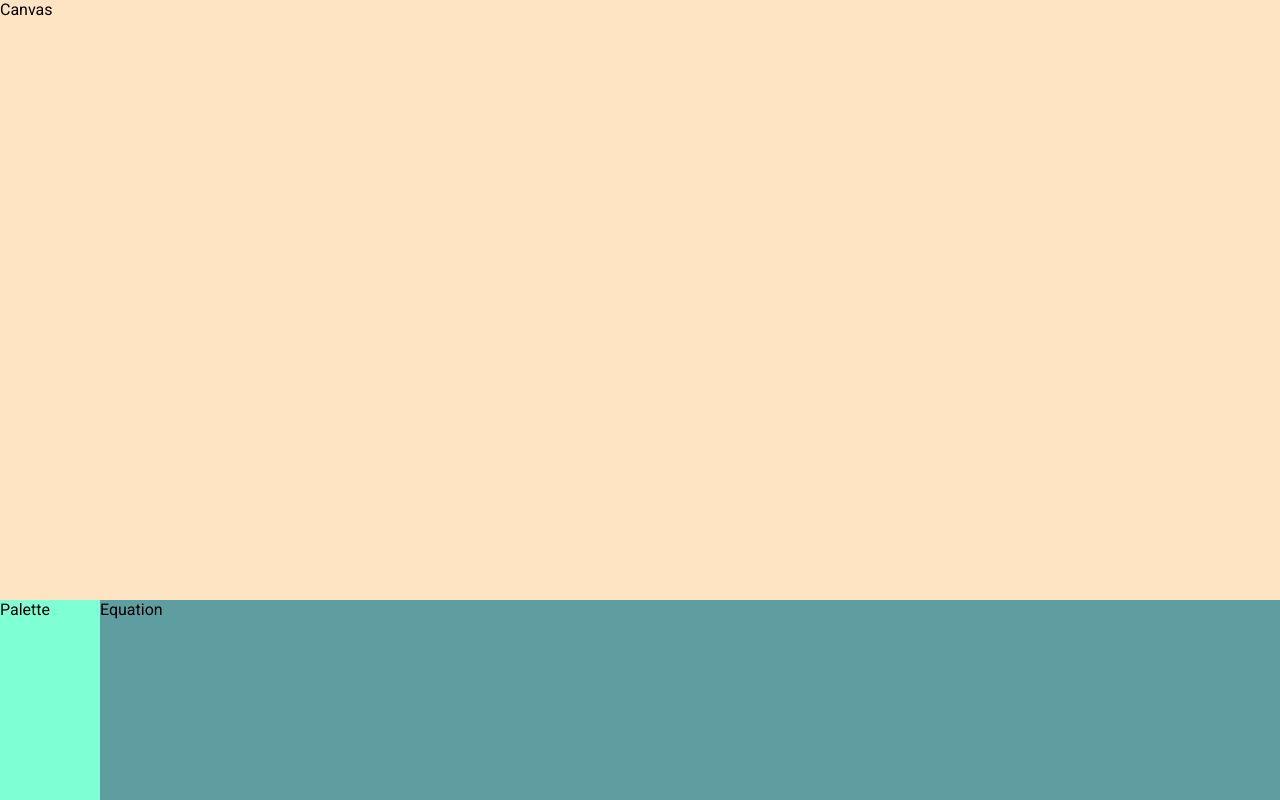
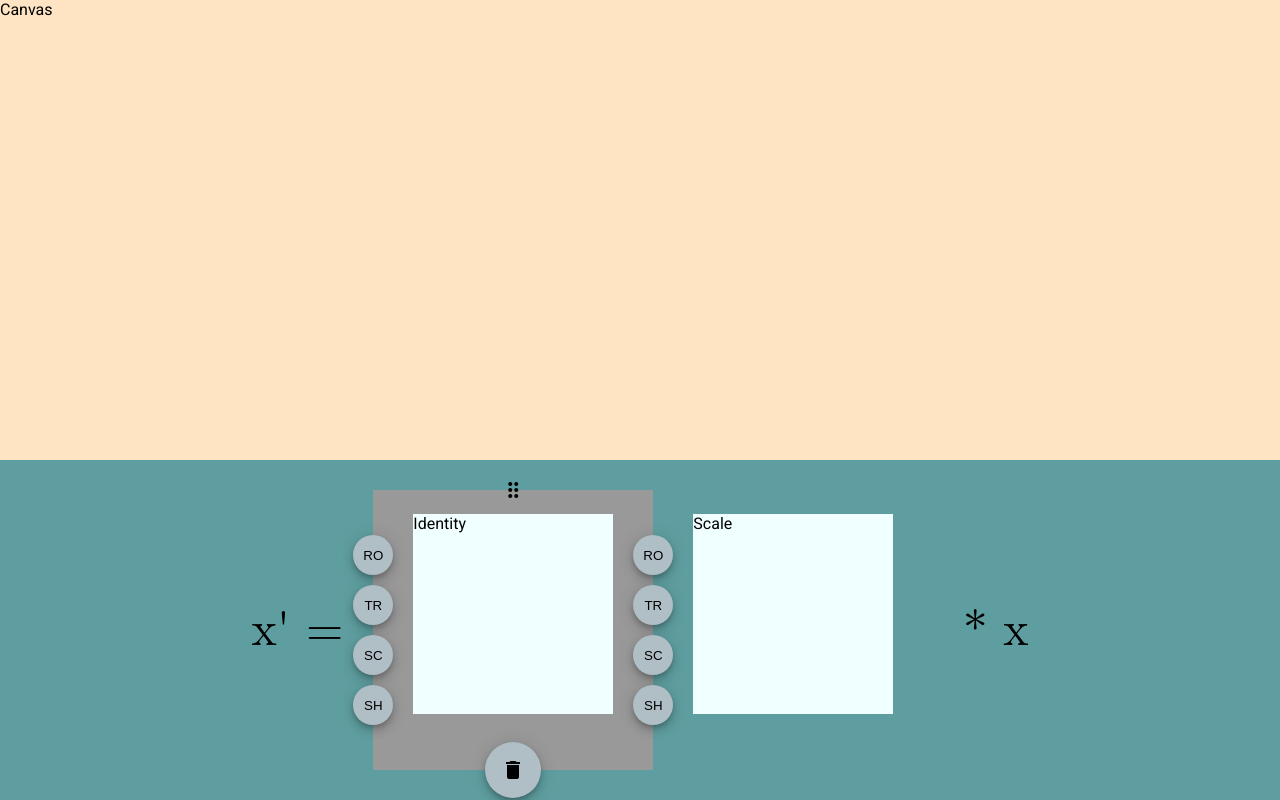
Before and after one commit to axeljaeger/htt, an Angular app: page / in a window 1280 px wide. Built offline with nearby package versions, Linux system fonts and the light colour scheme.

Commit message:
Implement list editing operations.

```diff
--- /dev/null
+++ b/src/app/add-transformations/add-transformations.component.css
@@ -0,0 +1,6 @@
+:host {
+    font-style: italic;
+    display: flex;
+    flex-direction: column;
+    gap: 10px;
+  }
--- /dev/null
+++ b/src/app/add-transformations/add-transformations.component.html
@@ -0,0 +1,12 @@
+<button mat-mini-fab aria-label="Add rotation" (click)="addTransformation.next(TransformationType.Rotation); $event.stopPropagation()">
+    RO
+  </button>
+  <button mat-mini-fab aria-label="Add translation" (click)="addTransformation.next(TransformationType.Translation); $event.stopPropagation()">
+    TR
+  </button>
+  <button mat-mini-fab aria-label="Add scaling" (click)="addTransformation.next(TransformationType.Scaling); $event.stopPropagation()">
+    SC
+  </button>
+  <button mat-mini-fab aria-label="Add shear" (click)="addTransformation.next(TransformationType.Shearing); $event.stopPropagation()">
+    SH
+</button>
--- /dev/null
+++ b/src/app/add-transformations/add-transformations.component.ts
@@ -0,0 +1,23 @@
+import { Component, EventEmitter, Output } from '@angular/core';
+import { CommonModule } from '@angular/common';
+import { MatButtonModule } from '@angular/material/button';
+
+export enum TransformationType {
+  Rotation = 'Rotation',
+  Scaling = 'Scaling',
+  Shearing = 'Shearing',
+  Translation = 'Translation'
+}
+
+
+@Component({
+  selector: 'app-add-transformations',
+  standalone: true,
+  imports: [CommonModule, MatButtonModule],
+  templateUrl: './add-transformations.component.html',
+  styleUrls: ['./add-transformations.component.css']
+})
+export class AddTransformationsComponent {
+  public TransformationType = TransformationType;
+  @Output() public addTransformation = new EventEmitter<TransformationType>();
+}
--- a/src/app/app.component.css
+++ b/src/app/app.component.css
@@ -1,12 +1,11 @@
 .container {
     height: 100vh;
     display: grid;
-    grid-template-columns: 100px 1fr;
-    grid-template-rows: 1fr 200px;
+    grid-template-rows: 1fr min-content;
     gap: 0px 0px;
     grid-template-areas:
-        "canvas canvas"
-        "palette equation"
+        "canvas"
+        "equation"
 }
 
 .canvas {
@@ -14,12 +13,132 @@
     background-color: bisque;
 }
 
-.palette {
-    grid-area: palette;
-    background-color: aquamarine;
-}
-
 .equation {
     grid-area: equation;
     background-color: cadetblue;
+    display: flex;
+    justify-content: center;
 }
+
+.equation-list {
+    align-self: center;
+    justify-content: center;
+    max-width: 100%;
+    display: flex;
+    flex-direction: row;
+    overflow: hidden;
+    padding: 30px;
+}
+
+.equation-box {
+    padding: 20px 10px;
+    border-right: solid 1px #ccc;
+    color: rgba(0, 0, 0, 0.87);
+    align-items: center;
+    justify-content: space-between;
+    box-sizing: border-box;
+    background: white;
+    font-size: 14px;
+
+
+
+    width: 300px;
+    height: 300px;
+
+}
+
+.selected {
+    background-color: #999;
+}
+
+.cdk-drag-preview {
+    cursor: move;
+    box-sizing: border-box;
+    border-radius: 4px;
+    box-shadow: 0 5px 5px -3px rgba(0, 0, 0, 0.2),
+        0 8px 10px 1px rgba(0, 0, 0, 0.14),
+        0 3px 14px 2px rgba(0, 0, 0, 0.12);
+}
+
+.cdk-drag-placeholder {
+    opacity: 0;
+}
+
+.cdk-drag-animating {
+    transition: transform 250ms cubic-bezier(0, 0, 0.2, 1);
+}
+
+.example-box:last-child {
+    border: none;
+}
+
+.example-list.cdk-drop-list-dragging .example-box:not(.cdk-drag-placeholder) {
+    transition: transform 250ms cubic-bezier(0, 0, 0.2, 1);
+}
+
+.example-custom-placeholder {
+    background: #ccc;
+    border: dotted 3px #999;
+    min-height: 60px;
+    transition: transform 250ms cubic-bezier(0, 0, 0.2, 1);
+}
+
+.matrixContainer {
+    display: grid;
+    grid-template-columns: min-content 1fr min-content;
+    grid-template-rows: min-content 1fr min-content;
+    gap: 0px 0px;
+    grid-auto-flow: row;
+    grid-template-areas:
+        "addBefore dragHandle addAfter"
+        "addBefore matrixContent addAfter"
+        "addBefore delete addAfter";
+}
+
+.addBefore {
+    grid-area: addBefore;
+    align-self: center;
+    position: relative;
+    left: -50%;
+}
+
+.addAfter {
+    grid-area: addAfter;
+    align-self: center;
+    position: relative;
+    left: 50%;
+}
+
+.dragHandle {
+    grid-area: dragHandle;
+    display: flex;
+    justify-content: center;
+    position: relative;
+    top: -50%;
+    cursor: grab;
+}
+
+.deleteArea {
+    grid-area: delete;
+    display: flex;
+    justify-content: center;
+    position: relative;
+    top: 50%;
+}
+
+.matrixContent {
+    grid-area: matrixContent;
+    width: 200px;
+    height: 200px;
+    background-color: azure;
+}
+
+
+.hidden {
+    visibility: hidden;
+}
+.math {
+    align-self: center;
+    font-size: xxx-large;
+    font-family: math;
+}
--- a/src/app/app.component.html
+++ b/src/app/app.component.html
@@ -3,10 +3,26 @@
     Canvas
   </div>
 
-<div class="palette">
-Palette
+  <div class="equation">
+    <span class="math">x' =</span>
+    <div cdkDropList #doneList="cdkDropList" [cdkDropListData]="transformations" class="equation-list"
+      cdkDropListOrientation="horizontal" cdkDropListLockAxis="x" (cdkDropListDropped)="drop($event)">
+
+      <div class="matrixContainer" *ngFor="let item of transformations, let i = index" cdkDrag
+        [class.selected]="selectedIndex === i" (click)="select(i)">
+        <app-add-transformations class="addBefore" [class.hidden]="selectedIndex !== i" (addTransformation)="addTransformation($event,i)"/>
+        <div class="dragHandle example-handle" cdkDragHandle [class.hidden]="selectedIndex !== i">
+          <mat-icon>drag_indicator</mat-icon>
         </div>
-<div class="equation">
-Equation
+        <div class="deleteArea">
+          <button mat-fab aria-label="Delete Transformation" *ngIf="selectedIndex === i" (click)="deleteTransformation(i)">
+            <mat-icon>delete</mat-icon>
+          </button>
+        </div>
+        <div class="matrixContent">{{item}}</div>
+        <app-add-transformations class="addAfter" [class.hidden]="selectedIndex !== i" (addTransformation)="addTransformation($event,i+1)"/>
       </div>
     </div>
+    <span class="math">* x</span>
+  </div>
+</div>
--- a/src/app/app.component.ts
+++ b/src/app/app.component.ts
@@ -1,11 +1,52 @@
 import { Component } from '@angular/core';
 
+import { DragDropModule, CdkDragDrop, moveItemInArray } from '@angular/cdk/drag-drop';
+import { MatIconModule } from '@angular/material/icon';
+import { MatButtonModule } from '@angular/material/button';
+import { NgFor, NgClass, NgIf } from '@angular/common';
+import {
+  AddTransformationsComponent,
+  TransformationType,
+} from './add-transformations/add-transformations.component';
+
 @Component({
-    selector: 'app-root',
-    templateUrl: './app.component.html',
-    styleUrls: ['./app.component.css'],
-    standalone: true
+  selector: 'app-root',
+  templateUrl: './app.component.html',
+  styleUrls: ['./app.component.css'],
+  standalone: true,
+  imports: [
+    DragDropModule,
+    MatButtonModule,
+    MatIconModule,
+    NgFor,
+    NgClass,
+    NgIf,
+    AddTransformationsComponent,
+  ],
 })
 export class AppComponent {
+  addTransformation(transformationType: TransformationType, index: number) {
+    this.transformations.splice(index, 0, transformationType);
+    this.select(index);
+  }
   title = 'htt';
+  transformations = ['Identity', 'Scale'];
+  selectedIndex = 0;
+
+  drop(event: CdkDragDrop<string[]>) {
+    moveItemInArray(
+      event.container.data,
+      event.previousIndex,
+      event.currentIndex
+    );
+    this.select(event.currentIndex);
+  }
+
+  select(index: number): void {
+    this.selectedIndex = index;
+  }
+
+  deleteTransformation(index : number) : void {
+    this.transformations.splice(index, 1);
+  }
 }
```
Also changed, not shown: 1 other file (tests, documents, lock files or other folders). Lines whose indentation alone changed are shown as unchanged.
